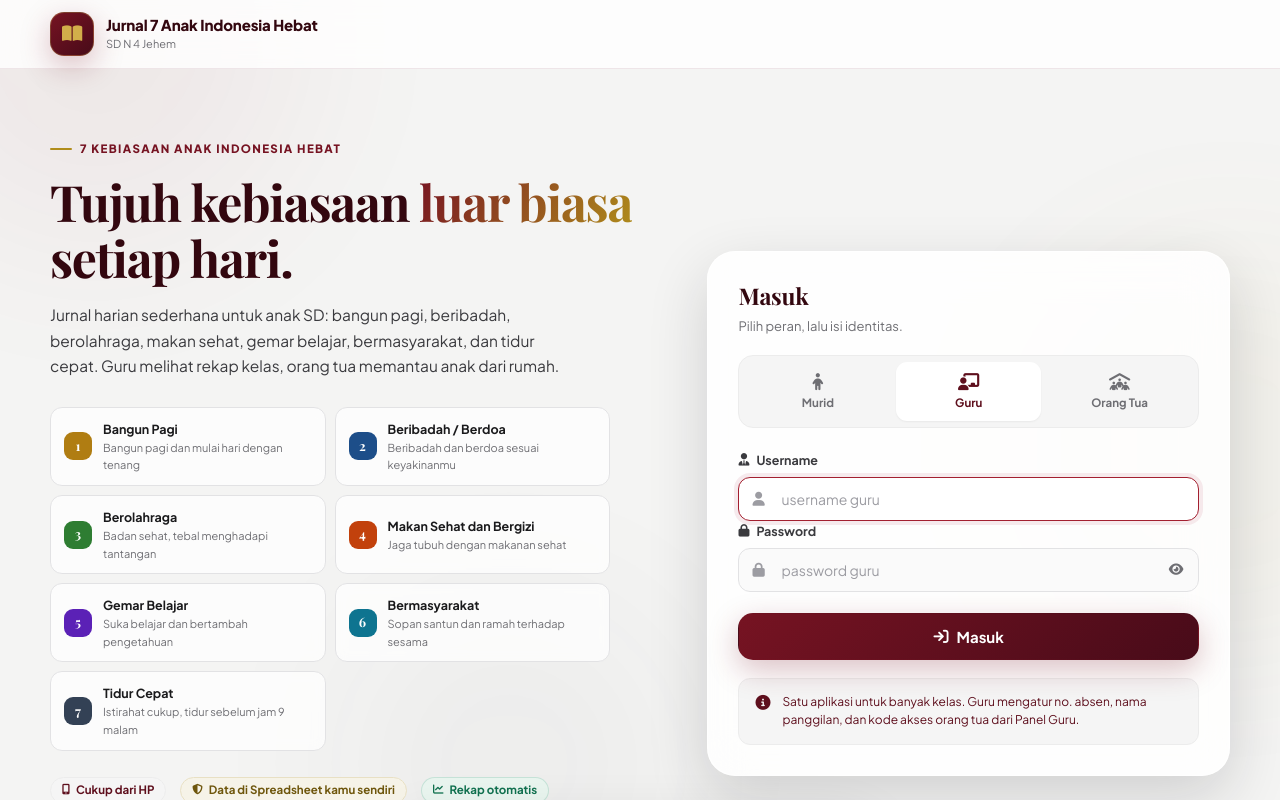
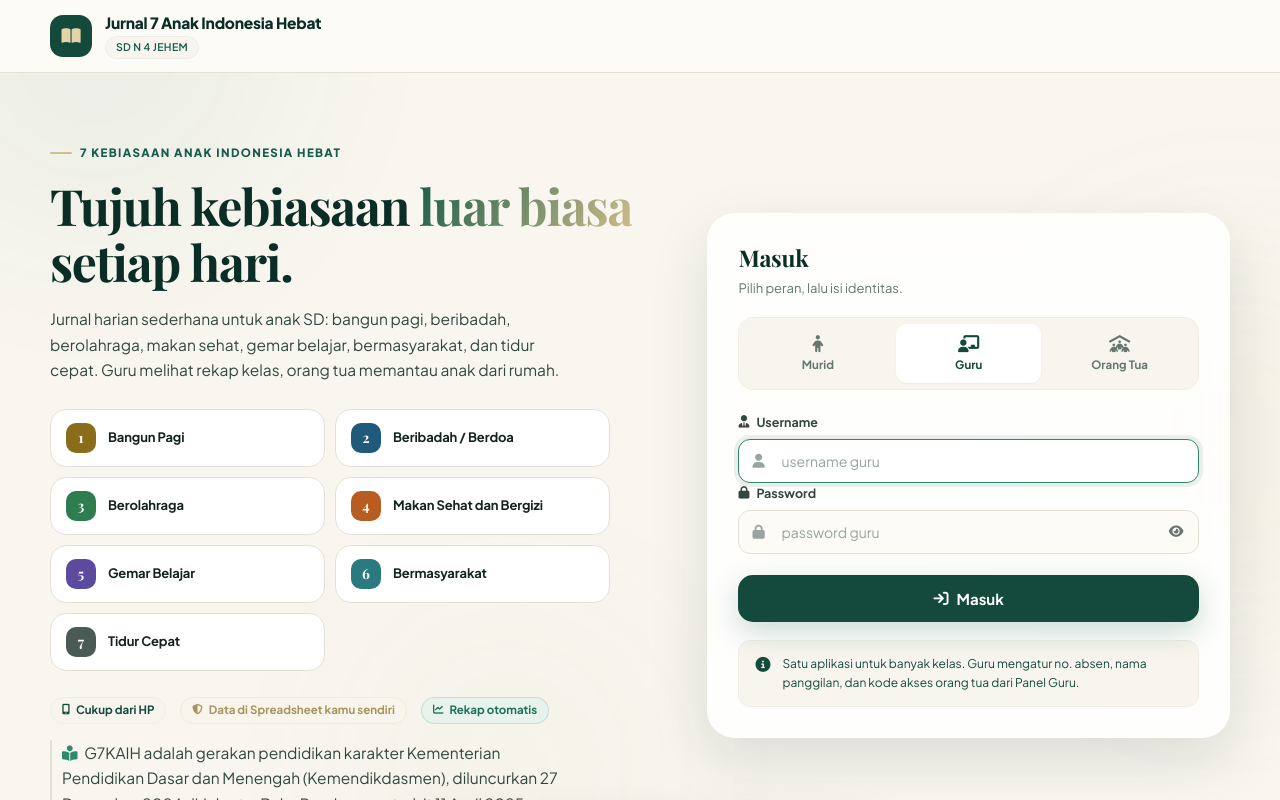
Before and after one commit to Destroy27/jurnal-7-anak-indonesia-hebat, a plain HTML site: page index.html in a window 1280 px wide. Both pictures are taken after a click on the tab "Guru". Shown: the top 800 px of the page. Drawn offline with nearby package versions, Linux system fonts and the light colour scheme.

Commit message:
style: ganti tema merah marun ke hijau botol + krem, header simple, kartu 7 kebiasaan
Warna:
- ramp hijau botol (--maroon-* dipakai ulang agar semua CSS ikut berubah)
- aksen krem, seluruh latar jadi krem netral
- tombol, logo, nav, heatmap, badge, scrollbar semua ke warna baru
- tombol primary jadi solid, gradient dihapus supaya lebih simple

Header:
- latar krem solid + garis bawah tipis (sebelumnya putih transparan + blur)
- logo kotak hijau botol solid tanpa gradient dan tanpa bayangan
- nama sekolah jadi pill krem uppercase

Kartu 7 kebiasaan:
- dari daftar chip dengan subjudul jadi grid kartu putih, hanya judul
- hover naik 2px, numbering warna habit

Favicon & theme-color semua halaman ikut hijau botol.

```diff
--- a/assets/css/base.css
+++ b/assets/css/base.css
@@ -1,51 +1,55 @@
 /* ============================================================
-   Jurnal 7 Anak Indonesia Hebat — base.css
-   Token desain · reset · tipografi · layout · utilitas
-   Tema: Merah Marun · Elegan · Modern
+   Jurnal 7 Anak Indonesia Hebat - base.css
+   Token desain / reset / tipografi / layout / utilitas
+   Tema: Hijau Botol + Krem / Simple / Modern
    ============================================================ */
 
 :root {
-  /* ---------- Merah Marun (warna utama, digelapkan) ----------
-     Catatan: tint 50-200 sengaja dibuat NETRAL (abu-abu hangat),
-     bukan merah muda. TINT ini dipakai sebagai latar tombol soft,
-     badge, pil, dan hover - kalau merah muda, seluruh halaman jadi
-    kemerythip dan warna marun yang menjadi identitas situs ini
-     ikut hilang. Dengan netral, warna marun hanya dipakai sebagai
-     TEKS dan ISIAN, sehingga accent-nya mudah ditukar. */
-  --maroon-950: #1B040A;
-  --maroon-900: #33070F;
-  --maroon-800: #480B19;
-  --maroon-700: #5E0F1D;
-  --maroon-600: #761322;
-  --maroon-500: #8B1826;
-  --maroon-400: #A32030;
-  --maroon-300: #BC6A72;
-  --maroon-200: #DCDCDC;
-  --maroon-100: #ECECEC;
-  --maroon-50:  #F5F5F5;
+  /* ---------- HIJAU BOTOL (warna utama) ----------
+     Nama token masih "maroon" demi kompatibilitas dengan seluruh
+     CSS yang sudah tertulis, tetapi isinya sekarang hijau botol
+     pekat ala crystal green bottle.
 
-  /* ---------- Emas (aksen elegan) ---------- */
-  --gold-700: #6E560C;
-  --gold-600: #8A6C11;
-  --gold-500: #B08D1C;
-  --gold-400: #D2AE4A;
-  --gold-200: #E8E0C4;
-  --gold-100: #F6F3E8;
+     Catatan penting: tint 50-200 sengaja dibuat KREM NETRAL,
+     bukan hijau muda. Tint dipakai sebagai latar tombol soft,
+     badge, pil, dan hover. Kalau ditint hijau, seluruh halaman
+     jadi kehijauan dan identitas hijau botol ikut hilang.
+     Dengan krem, hijau botol hanya muncul sebagai TEKS, ISIAN,
+     dan BUTTON - sehingga warnanya gampang ditukar. */
+  --maroon-950: #04201B;
+  --maroon-900: #0A2E26;
+  --maroon-800: #0F3B30;
+  --maroon-700: #134A3B;
+  --maroon-600: #175C49;
+  --maroon-500: #1C6F58;
+  --maroon-400: #2E8A6E;
+  --maroon-300: #86B3A5;
+  --maroon-200: #E3E0D4;
+  --maroon-100: #EFEDE3;
+  --maroon-50:  #F7F5EE;
 
-  /* ---------- Netral (latar, tidak ada warna) ---------- */
-  --ink: #1A1A1C;
-  --ink-2: #3A3A3E;
-  --muted: #6E6E73;
-  --muted-2: #9C9CA2;
-  --border: #E2E2E4;
-  --border-soft: #F0F0F1;
-  --bg: #F4F4F3;
-  --bg-soft: #FAFAFA;
+  /* ---------- KREM (aksen lembut + latar card) ---------- */
+  --gold-700: #A8935F;
+  --gold-600: #BEA972;
+  --gold-500: #D2BE8C;
+  --gold-400: #E2D3A9;
+  --gold-200: #F0EAD8;
+  --gold-100: #F8F5EC;
+
+  /* ---------- Netral kehangatan krem ---------- */
+  --ink: #14231F;
+  --ink-2: #334740;
+  --muted: #64756F;
+  --muted-2: #97A49F;
+  --border: #E4E0D3;
+  --border-soft: #EFEDE3;
+  --bg: #F8F6EF;
+  --bg-soft: #FCFBF6;
   --card: #FFFFFF;
 
   /* ---------- Status ---------- */
-  --success: #10714F;
-  --success-bg: #E9F5EF;
+  --success: #1C6F58;
+  --success-bg: #E8F3EE;
   --warning: #9A6410;
   --warning-bg: #FBF2E2;
   --danger: #B3261E;
@@ -62,13 +66,13 @@
   --radius-full: 999px;
 
   /* ---------- Bayangan ---------- */
-  --shadow-xs: 0 1px 2px rgba(26, 26, 28, 0.05);
-  --shadow-sm: 0 2px 8px rgba(26, 26, 28, 0.06);
-  --shadow: 0 6px 24px rgba(26, 26, 28, 0.08);
-  --shadow-md: 0 12px 36px rgba(26, 26, 28, 0.11);
-  --shadow-lg: 0 22px 60px rgba(26, 26, 28, 0.16);
-  --shadow-maroon: 0 10px 30px rgba(118, 19, 34, 0.26);
-  --shadow-maroon-lg: 0 18px 46px rgba(118, 19, 34, 0.32);
+  --shadow-xs: 0 1px 2px rgba(20, 35, 31, 0.05);
+  --shadow-sm: 0 2px 8px rgba(20, 35, 31, 0.06);
+  --shadow: 0 6px 24px rgba(20, 35, 31, 0.07);
+  --shadow-md: 0 12px 36px rgba(20, 35, 31, 0.09);
+  --shadow-lg: 0 22px 60px rgba(20, 35, 31, 0.12);
+  --shadow-maroon: 0 10px 30px rgba(23, 92, 73, 0.22);
+  --shadow-maroon-lg: 0 18px 46px rgba(23, 92, 73, 0.28);
 
   /* ---------- Tipografi ---------- */
   --font-display: "Playfair Display", "Georgia", serif;
@@ -120,8 +124,8 @@ h1, h2, h3, h4 {
 /* ---------- Scrollbar ---------- */
 ::-webkit-scrollbar { width: 9px; height: 9px; }
 ::-webkit-scrollbar-track { background: transparent; }
-::-webkit-scrollbar-thumb { background: #D2D2D4; border-radius: var(--radius-full); }
-::-webkit-scrollbar-thumb:hover { background: #B4B4B8; }
+::-webkit-scrollbar-thumb { background: #DCD8C8; border-radius: var(--radius-full); }
+::-webkit-scrollbar-thumb:hover { background: #C2BCA4; }
 
 /* ---------- Layout ---------- */
 .container {
@@ -142,10 +146,10 @@ h1, h2, h3, h4 {
 
 .hidden { display: none !important; }
 
-/* ---------- Dekorasi latar (sangat halus, tanpa warna) ----------
-     Dulu ada tiga blob merah muda yang membuat halaman terasa pink.
-     Sekarang opacity-nya diturunkan drastic dan hanya memakai
-     maroon gelap + emas, supaya konten tetap jadi fokus. */
+/* ---------- Dekorasi latar (sangat halus) ----------
+     Dua gumpalan hijau botol dan satu gumpalan krem. Opacity
+     sengaja rendah supaya konten tetap jadi fokus dan halaman
+     tidak terasa berat. */
 .bg-decor {
   position: fixed;
   inset: 0;
@@ -160,9 +164,9 @@ h1, h2, h3, h4 {
   opacity: 0.18;
   animation: floatBlob 14s ease-in-out infinite;
 }
-.blob-1 { width: 380px; height: 380px; background: rgba(139, 24, 38, 0.30); top: -130px; left: -110px; }
-.blob-2 { width: 420px; height: 420px; background: rgba(176, 141, 28, 0.22); top: 30%; right: -160px; animation-delay: -5s; }
-.blob-3 { width: 340px; height: 340px; background: rgba(60, 60, 66, 0.22); bottom: -140px; left: 26%; animation-delay: -9s; }
+.blob-1 { width: 380px; height: 380px; background: rgba(23, 92, 73, 0.26); top: -130px; left: -110px; }
+.blob-2 { width: 420px; height: 420px; background: rgba(210, 190, 140, 0.30); top: 30%; right: -160px; animation-delay: -5s; }
+.blob-3 { width: 340px; height: 340px; background: rgba(168, 147, 95, 0.18); bottom: -140px; left: 26%; animation-delay: -9s; }
 
 @keyframes floatBlob {
   0%, 100% { transform: translate(0, 0) scale(1); }
@@ -263,7 +267,7 @@ h1, h2, h3, h4 {
 /* ---------- Skeleton loading ---------- */
 .skeleton {
   border-radius: var(--radius-sm);
-  background: linear-gradient(90deg, #EDEDEE 25%, #F7F7F8 50%, #EDEDEE 75%);
+  background: linear-gradient(90deg, #EFEDE3 25%, #F8F6EF 50%, #EFEDE3 75%);
   background-size: 420px 100%;
   animation: shimmer 1.3s linear infinite;
 }
--- a/assets/css/components.css
+++ b/assets/css/components.css
@@ -3,47 +3,59 @@
    Kartu · tombol · input · badge · tabel · toast · modal · grafik
    ============================================================ */
 
-/* ================= TOP NAV ================= */
+/* ================= TOP NAV =================
+   Header sekarang simple & modern:
+   - latar krem solid (bukan putih transparan) supaya lebih tenang
+   - garis bawah tipis, tidak ada bayangan tebal
+   - logo jadi kotak hijau botol solid + angka 7 krem, tanpa gradient
+   -School name jadi pill krem terpisah, bukan teks kecil yang samar */
 .topnav {
   position: sticky;
   top: 0;
   z-index: 60;
-  background: rgba(255, 255, 255, 0.8);
-  backdrop-filter: blur(20px) saturate(1.5);
-  -webkit-backdrop-filter: blur(20px) saturate(1.5);
-  border-bottom: 1px solid rgba(234, 223, 227, 0.8);
+  background: var(--bg-soft);
+  border-bottom: 1px solid var(--border);
 }
 .topnav-inner {
   display: flex;
   align-items: center;
   justify-content: space-between;
   gap: 14px;
-  min-height: 68px;
-  padding-block: 9px;
+  min-height: 72px;
+  padding-block: 10px;
 }
 
-.brand { display: flex; align-items: center; gap: 12px; min-width: 0; }
+.brand { display: flex; align-items: center; gap: 13px; min-width: 0; }
 .brand-icon {
-  width: 44px; height: 44px;
-  border-radius: 14px;
+  width: 42px; height: 42px;
+  border-radius: 13px;
   flex-shrink: 0;
-  background: linear-gradient(140deg, var(--maroon-600), var(--maroon-800));
+  background: var(--maroon-700);
   color: var(--gold-400);
   display: flex; align-items: center; justify-content: center;
-  font-size: 18px;
-  box-shadow: var(--shadow-maroon);
-  border: 1px solid rgba(227, 193, 92, 0.28);
+  font-size: 17px;
 }
 .brand-text { min-width: 0; }
+/* Nama sekolah jadi pill krem: jelas dibaca, tapi tidak bersaing
+   dengan nama aplikasi */
+.brand-text p {
+  display: inline-block;
+  margin-top: 4px;
+  font-size: 10.5px;
+  font-weight: 600;
+  letter-spacing: 0.03em;
+  text-transform: uppercase;
+  color: var(--maroon-600);
+  background: var(--maroon-50);
+  border: 1px solid var(--maroon-100);
+  border-radius: var(--radius-full);
+  padding: 2px 10px;
+}
 .brand-text h1 {
   font-family: var(--font);
-  font-size: 15px; font-weight: 800;
-  letter-spacing: -0.01em;
+  font-size: 15.5px; font-weight: 800;
+  letter-spacing: -0.015em;
   color: var(--maroon-900);
-  white-space: nowrap; overflow: hidden; text-overflow: ellipsis;
-}
-.brand-text p {
-  font-size: 11px; color: var(--muted);
   white-space: nowrap; overflow: hidden; text-overflow: ellipsis;
 }
 
@@ -53,14 +65,14 @@
   width: 40px; height: 40px;
   border-radius: 12px;
   display: flex; align-items: center; justify-content: center;
-  background: rgba(168, 34, 73, 0.05);
+  background: var(--bg-soft);
   border: 1px solid var(--border);
   color: var(--ink-2);
   font-size: 14px;
   transition: all 0.18s ease;
 }
 .icon-btn:hover {
-  background: rgba(168, 34, 73, 0.1);
+  background: rgba(23, 92, 73, 0.1);
   color: var(--maroon-600);
   border-color: var(--maroon-200);
   transform: translateY(-1px);
@@ -102,7 +114,7 @@
 .card-hero {
   background:
     radial-gradient(1000px 300px at 88% -20%, rgba(201, 162, 39, 0.22), transparent 62%),
-    linear-gradient(135deg, var(--maroon-800), var(--maroon-600) 55%, var(--maroon-700));
+    var(--maroon-700);
   border-color: rgba(255, 255, 255, 0.1);
   color: #fff;
   box-shadow: var(--shadow-maroon-lg);
@@ -192,7 +204,7 @@
 .btn:disabled { opacity: 0.55; cursor: not-allowed; transform: none !important; }
 
 .btn-primary {
-  background: linear-gradient(135deg, var(--maroon-600), var(--maroon-800));
+  background: var(--maroon-700);
   color: #fff;
   box-shadow: var(--shadow-maroon);
 }
@@ -201,10 +213,12 @@
   box-shadow: var(--shadow-maroon-lg);
 }
 
+/* Tombol krem: dipakai untuk aksi sekunder, mis. "Sudah Diisi, Coba Lagi".
+   Teksnya hijau botol tua supaya kontrasnya tetap kuat. */
 .btn-gold {
-  background: linear-gradient(135deg, var(--gold-400), var(--gold-600));
-  color: #3D2E05;
-  box-shadow: 0 10px 26px rgba(201, 162, 39, 0.34);
+  background: var(--gold-400);
+  color: var(--maroon-800);
+  box-shadow: 0 10px 26px rgba(168, 147, 95, 0.26);
 }
 .btn-gold:hover:not(:disabled) { transform: translateY(-2px); }
 
@@ -263,7 +277,7 @@
   outline: none;
   border-color: var(--maroon-400);
   background: #fff;
-  box-shadow: 0 0 0 4px rgba(168, 34, 73, 0.09);
+  box-shadow: 0 0 0 4px rgba(23, 92, 73, 0.09);
 }
 .input:disabled, .select:disabled { opacity: 0.6; cursor: not-allowed; }
 .textarea { resize: vertical; min-height: 84px; line-height: 1.55; }
@@ -398,7 +412,7 @@
   box-shadow: 0 4px 12px rgba(201, 162, 39, 0.4);
 }
 .lencana.locked { background: var(--bg); border-color: var(--border); color: var(--muted-2); }
-.lencana.locked i { background: #E7DEE1; color: var(--muted-2); box-shadow: none; }
+.lencana.locked i { background: #EFEDE3; color: var(--muted-2); box-shadow: none; }
 
 /* ================= TABEL ================= */
 .table-wrap {
@@ -523,8 +537,8 @@
   transition: transform 0.15s ease;
   cursor: default;
 }
-.heat-cell.lv1 { background: #EDEDEE; color: var(--maroon-600); }
-.heat-cell.lv2 { background: #D4D4D7; color: var(--maroon-700); }
+.heat-cell.lv1 { background: #F1EFE6; color: var(--maroon-600); }
+.heat-cell.lv2 { background: #DEDACE; color: var(--maroon-700); }
 .heat-cell.lv3 { background: var(--maroon-400); color: #fff; }
 .heat-cell.lv4 { background: var(--maroon-700); color: #fff; }
 .heat-cell.today { border-color: var(--gold-500); box-shadow: 0 0 0 2px rgba(201, 162, 39, 0.18); }
@@ -724,7 +738,7 @@
   body { background: #fff; }
   .card, .table-wrap {
     box-shadow: none !important;
-    border: 1px solid #D8CDD1 !important;
+    border: 1px solid #E4E0D3 !important;
     break-inside: avoid;
   }
   .print-head { display: block !important; margin-bottom: 16px; }
--- a/assets/css/pages.css
+++ b/assets/css/pages.css
@@ -37,35 +37,47 @@
   line-height: 1.65;
 }
 
+/* ===== Kartu 7 kebiasaan =====
+   Bukan daftar (bukan chip horizontal), tapi grid kartu.
+   Tampilan simple: kotak krem, nomor kecil di kiri, tanpa
+   subjudul yang panjang supaya tidak penuh. */
 .habit-strip {
   display: grid;
   grid-template-columns: repeat(2, minmax(0, 1fr));
-  gap: 9px;
-  margin-top: 28px;
+  gap: 10px;
+  margin-top: 26px;
   max-width: 560px;
 }
 .habit-chip {
-  display: flex; align-items: center; gap: 11px;
-  padding: 11px 13px;
-  background: rgba(255, 255, 255, 0.72);
+  display: flex; align-items: center; gap: 12px;
+  padding: 13px 15px;
+  background: var(--card);
   border: 1px solid var(--border);
-  border-radius: var(--radius-sm);
-  backdrop-filter: blur(6px);
-  transition: all 0.2s ease;
+  border-radius: var(--radius);
+  transition: border-color 0.2s ease, box-shadow 0.2s ease, transform 0.2s ease;
 }
-.habit-chip:hover { border-color: var(--maroon-200); transform: translateX(3px); box-shadow: var(--shadow-sm); }
+.habit-chip:hover {
+  border-color: var(--maroon-300);
+  box-shadow: var(--shadow-sm);
+  transform: translateY(-2px);
+}
 .habit-chip .hc-no {
-  width: 28px; height: 28px;
-  border-radius: 9px;
+  width: 30px; height: 30px;
+  border-radius: 10px;
   display: flex; align-items: center; justify-content: center;
   font-family: var(--font-display);
-  font-size: 13px; font-weight: 700;
+  font-size: 14px; font-weight: 700;
   color: #fff;
   flex-shrink: 0;
 }
 .habit-chip .hc-txt { min-width: 0; }
-.habit-chip .hc-txt strong { display: block; font-size: 12.5px; font-weight: 700; color: var(--ink); }
-.habit-chip .hc-txt span { display: block; font-size: 11px; color: var(--muted); }
+.habit-chip .hc-txt strong {
+  display: block;
+  font-size: 13px;
+  font-weight: 700;
+  color: var(--ink);
+  letter-spacing: -0.01em;
+}
 
 /* Panel login */
 .login-panel {
@@ -126,7 +138,7 @@
 }
 .habit-card.filled {
   border-color: var(--maroon-200);
-  box-shadow: 0 6px 20px rgba(168, 34, 73, 0.1);
+  box-shadow: 0 6px 20px rgba(23, 92, 73, 0.1);
 }
 .habit-card.filled::before { width: 5px; opacity: 1; }
 
@@ -179,7 +191,7 @@
 }
 .time-input:focus {
   outline: none; border-color: var(--maroon-400); background: #fff;
-  box-shadow: 0 0 0 4px rgba(168, 34, 73, 0.09);
+  box-shadow: 0 0 0 4px rgba(23, 92, 73, 0.09);
 }
 .time-target {
   display: flex; align-items: center; gap: 6px;
@@ -205,7 +217,7 @@
 }
 .scale-btn:hover { border-color: var(--maroon-300); color: var(--maroon-600); transform: translateY(-2px); }
 .scale-btn.on {
-  background: linear-gradient(140deg, var(--maroon-600), var(--maroon-800));
+  background: var(--maroon-700);
   border-color: var(--maroon-700);
   color: #fff;
   box-shadow: var(--shadow-maroon);
@@ -245,7 +257,7 @@
   color: var(--maroon-800);
 }
 .check-row.on .box {
-  background: linear-gradient(140deg, var(--maroon-600), var(--maroon-800));
+  background: var(--maroon-700);
   border-color: var(--maroon-700);
   color: #fff;
 }
@@ -289,10 +301,10 @@
 }
 .hv-cell i { font-size: 15px; }
 .hv-cell span { font-size: 9.5px; font-weight: 800; font-family: var(--mono); }
-.hv-cell.lv1 { background: #EDEDEE; color: var(--maroon-600); }
-.hv-cell.lv2 { background: #D4D4D7; color: var(--maroon-700); }
+.hv-cell.lv1 { background: #F1EFE6; color: var(--maroon-600); }
+.hv-cell.lv2 { background: #DEDACE; color: var(--maroon-700); }
 .hv-cell.lv3 { background: var(--maroon-400); color: #fff; }
-.hv-cell.lv4 { background: var(--maroon-700); color: #fff; box-shadow: 0 6px 16px rgba(117, 22, 47, 0.28); }
+.hv-cell.lv4 { background: var(--maroon-700); color: #fff; box-shadow: 0 6px 16px rgba(15, 59, 48, 0.28); }
 
 /* Daftar rekap per kebiasaan */
 .rekap-list { display: flex; flex-direction: column; gap: 15px; }
@@ -325,7 +337,7 @@
 }
 .class-card:hover { border-color: var(--maroon-300); transform: translateY(-2px); }
 .class-card.active {
-  background: linear-gradient(140deg, var(--maroon-700), var(--maroon-900));
+  background: var(--maroon-800);
   border-color: var(--maroon-800);
   box-shadow: var(--shadow-maroon);
 }
@@ -361,8 +373,8 @@
   color: var(--muted-2);
   border: 1.5px solid transparent;
 }
-.matrix-cell.lv1 { background: #EDEDEE; color: var(--maroon-600); }
-.matrix-cell.lv2 { background: #D4D4D7; color: var(--maroon-700); }
+.matrix-cell.lv1 { background: #F1EFE6; color: var(--maroon-600); }
+.matrix-cell.lv2 { background: #DEDACE; color: var(--maroon-700); }
 .matrix-cell.lv3 { background: var(--maroon-400); color: #fff; }
 .matrix-cell.lv4 { background: var(--maroon-700); color: #fff; }
 .matrix-cell.today { box-shadow: 0 0 0 2px var(--gold-400); }
@@ -372,7 +384,7 @@
   display: flex; align-items: center; gap: 15px;
   padding: 18px;
   border-radius: var(--radius);
-  background: linear-gradient(135deg, var(--maroon-700), var(--maroon-900));
+  background: var(--maroon-800);
   color: #fff;
   margin-bottom: 18px;
 }
@@ -467,9 +479,9 @@
 
 /* Efekldquo menyala&rdquo; saatupyai terisi */
 @keyframes glowFill {
-  0% { box-shadow: 0 0 0 0 rgba(168, 34, 73, 0.28); }
-  70% { box-shadow: 0 0 0 12px rgba(168, 34, 73, 0); }
-  100% { box-shadow: 0 0 0 0 rgba(168, 34, 73, 0); }
+  0% { box-shadow: 0 0 0 0 rgba(23, 92, 73, 0.28); }
+  70% { box-shadow: 0 0 0 12px rgba(23, 92, 73, 0); }
+  100% { box-shadow: 0 0 0 0 rgba(23, 92, 73, 0); }
 }
 .just-filled { animation: glowFill 0.7s ease; }
 
--- a/assets/js/core.js
+++ b/assets/js/core.js
@@ -792,10 +792,10 @@
   function svgDefs() {
     return '<svg width="0" height="0" style="position:absolute" aria-hidden="true">' +
       '<defs><linearGradient id="' + GRAD_ID + '" x1="0" y1="0" x2="1" y2="1">' +
-      '<stop offset="0%" stop-color="#8B1826"/><stop offset="100%" stop-color="#480B19"/>' +
+      '<stop offset="0%" stop-color="#175C49"/><stop offset="100%" stop-color="#0F3B30"/>' +
       '</linearGradient>' +
       '<linearGradient id="trendGrad" x1="0" y1="0" x2="0" y2="1">' +
-      '<stop offset="0%" stop-color="#8B1826"/><stop offset="100%" stop-color="#8B1826" stop-opacity="0"/>' +
+      '<stop offset="0%" stop-color="#175C49"/><stop offset="100%" stop-color="#175C49" stop-opacity="0"/>' +
       '</linearGradient></defs></svg>';
   }
 
--- a/assets/js/habits.js
+++ b/assets/js/habits.js
@@ -37,7 +37,7 @@
       targetLabel: 'Target bangun',
       placeholder: 'Contoh: 05:30',
       icon: 'fa-solid fa-sun',
-      color: '#B07D12',
+      color: '#8A6D1A',
       tip: 'Coba satu alarm untuk bangun, jangan bolak-balik.'
     },
     {
@@ -48,7 +48,7 @@
       type: 'check',
       label: 'Sudah beribadah dan berdoa hari ini',
       icon: 'fa-solid fa-hands-praying',
-      color: '#1D4E89',
+      color: '#1F5A7A',
       tip: 'Sesuaikan dengan keyakinan dan agama yang kamu anut.'
     },
     {
@@ -59,7 +59,7 @@
       type: 'check',
       label: 'Sudah olahraga hari ini',
       icon: 'fa-solid fa-person-running',
-      color: '#2E7D32',
+      color: '#2F7D4F',
       tip: 'Olahraga ringan seperti lari, bersepeda, atau bermain bola sudah cukup.'
     },
     {
@@ -70,7 +70,7 @@
       type: 'check',
       label: 'Sudah makan sehat dan bergizi',
       icon: 'fa-solid fa-bowl-food',
-      color: '#C2410C',
+      color: '#B85C22',
       tip: 'Makan tiga kali sehari, perbanyak sayur dan buah.'
     },
     {
@@ -81,7 +81,7 @@
       type: 'check',
       label: 'Sudah belajar hari ini',
       icon: 'fa-solid fa-book-open',
-      color: '#5B21B6',
+      color: '#5B4A9E',
       tip: 'Walaupun sudah selesai belajar, sisihkan waktu untuk membaca.'
     },
     {
@@ -92,7 +92,7 @@
       type: 'check',
       label: 'Sudah bersikap baik kepada sesama',
       icon: 'fa-solid fa-people-group',
-      color: '#0E7490',
+      color: '#2A7A80',
       tip: 'Bantu teman, sopan santun, dan jaga kebersihan bersama.'
     },
     {
@@ -106,7 +106,7 @@
       targetLabel: 'Target tidur',
       placeholder: 'Contoh: 20:30',
       icon: 'fa-solid fa-bed',
-      color: '#334155',
+      color: '#4A5A54',
       tip: 'Tidur cukup 9-10 jam supaya sekolah besok lebih fit.'
     }
   ];
--- a/assets/js/login.js
+++ b/assets/js/login.js
@@ -25,13 +25,14 @@
     if (foot) foot.textContent = sekolah;
   }
 
-  /* ---------- 7 kebiasaan di panel kiri ---------- */
+  /* ---------- Kartu 7 kebiasaan di panel kiri ----------
+     Hanya judul, tanpa subjudul: supaya kartu ringkas dan tidak
+     penuh. Warna kotak memakai warna habit yang sudah gelap. */
   function gambarKebiasaan() {
     document.getElementById('habitStrip').innerHTML = H.list.map(function (h) {
       return '<div class="habit-chip">' +
         '<span class="hc-no" style="background:' + h.color + '">' + h.no + '</span>' +
-        '<span class="hc-txt"><strong>' + J.esc(h.title) + '</strong>' +
-        '<span>' + J.esc(h.sub) + '</span></span></div>';
+        '<span class="hc-txt"><strong>' + J.esc(h.title) + '</strong></span></div>';
     }).join('');
   }
 
```
Also changed, not shown: guru.html (+1 -1 lines), index.html (+1 -1 lines), murid.html (+1 -1 lines), ortu.html (+1 -1 lines).
